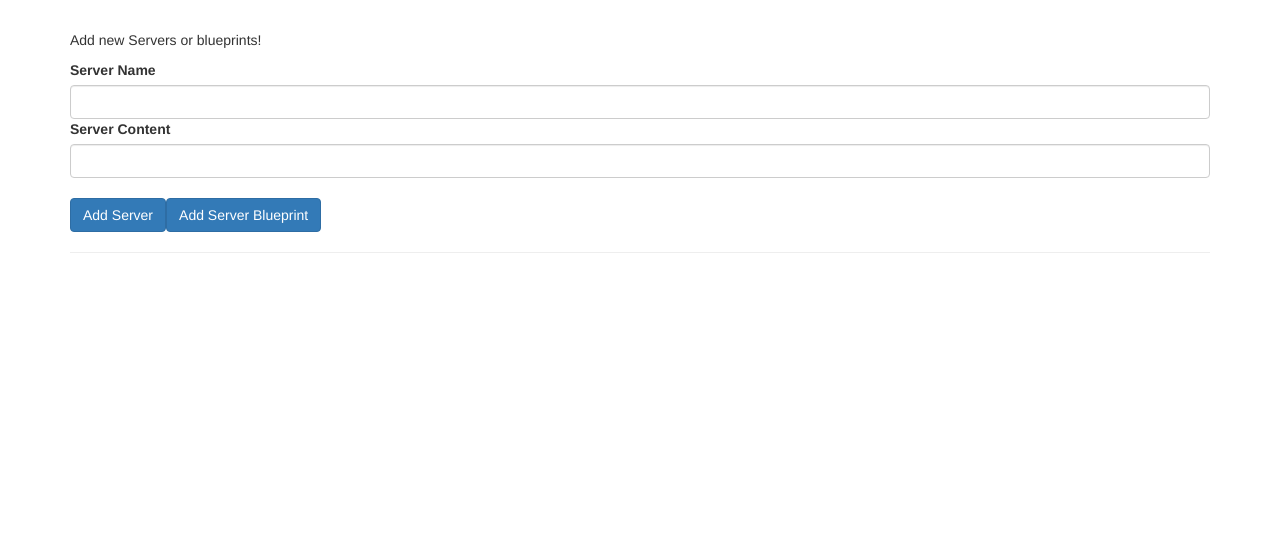
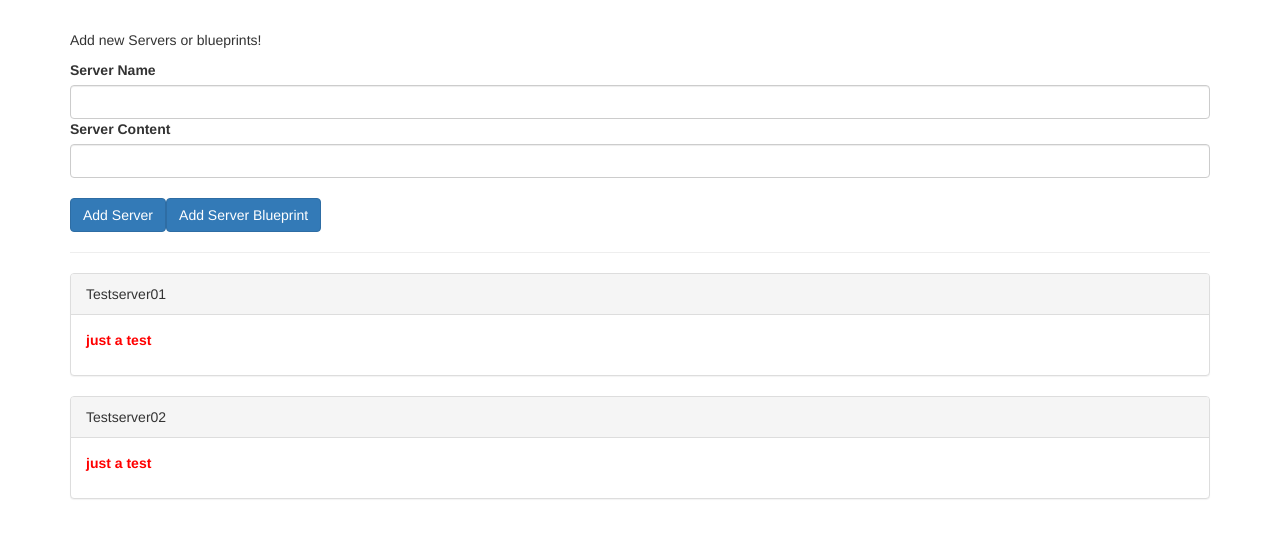
Before and after one commit to DavidNovo/ComponentAndDataBinding, an Angular app: page / in a window 1280 px wide. Shown: the top 538 px of the page. Built offline with nearby package versions, Linux system fonts and the light colour scheme.

Commit message:
first custom component
I create my first property of a custom component.

```diff
--- a/src/app/app.component.html
+++ b/src/app/app.component.html
@@ -3,7 +3,8 @@
   <hr>
   <div class="row">
     <div class="col-xs-12">
-      <app-server-element *ngFor="let serverELement of serverElements"></app-server-element>
+      <!-- Accessing custom property. -->
+      <app-server-element *ngFor="let serverElement of serverElements" [element]="serverElement"></app-server-element>
     </div>
   </div>
 </div>
--- a/src/app/app.component.ts
+++ b/src/app/app.component.ts
@@ -6,7 +6,8 @@ import { Component } from '@angular/core';
   styleUrls: ['./app.component.css']
 })
 export class AppComponent {
-  serverElements = [];
+  serverElements = [{type: 'server', name: 'Testserver01', content: 'just a test'},
+    {type: 'server', name: 'Testserver02', content: 'just a test'}];
 
 
 
```
Also changed, not shown: src/app/server-element/server-element.component.ts (+5 -2 lines).
